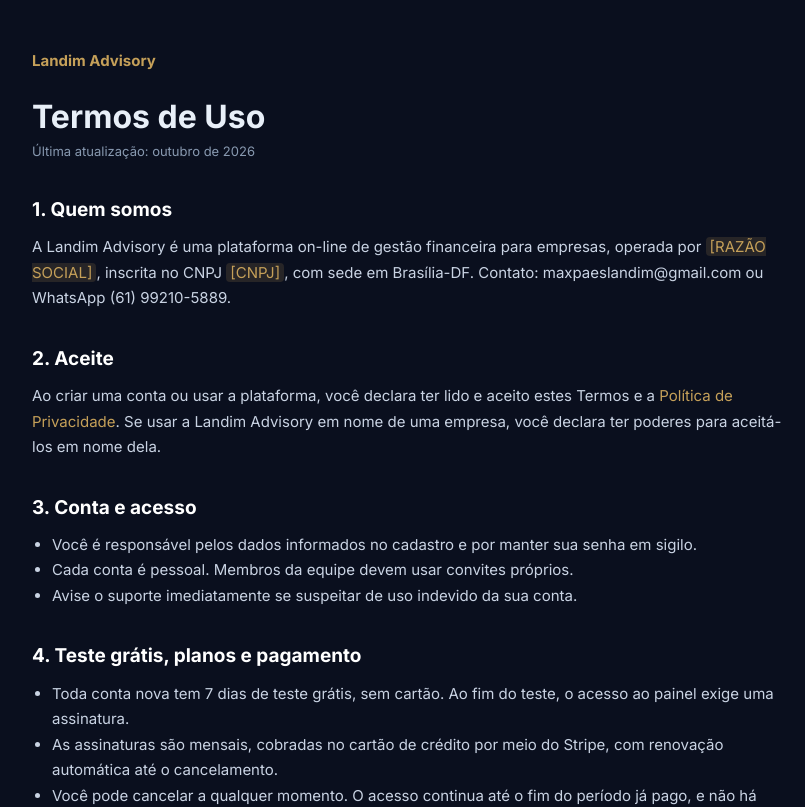
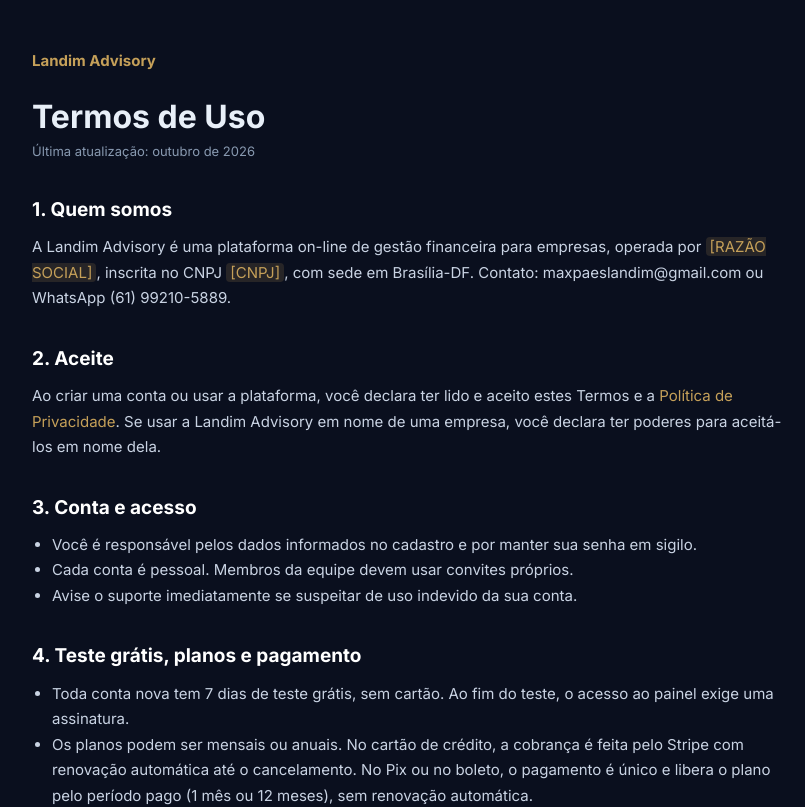
Before and after one commit to maxlandim/max-cfo-saas, a Next.js app: page /termos in a window 1280 px wide. Shown: the top 807 px of the page, without its empty margins (228-1033 px from the left). Built offline with nearby package versions, Linux system fonts and the light colour scheme; no server answers.

Commit message:
Termos e privacidade: Pix e boleto
Co-Authored-By: Claude Opus 5.5 <noreply@anthropic.com>
Claude-Session: https://claude.ai/code/session_01YGjR9AuxrENeTkig7jQnZE

```diff
--- a/src/app/privacidade/page.js
+++ b/src/app/privacidade/page.js
@@ -17,7 +17,7 @@ export default function PrivacidadePage() {
       <ul>
         <li>Cadastro: nome, e-mail, CPF ou CNPJ e senha (guardada de forma criptografada pelo Google Firebase).</li>
         <li>Uso do painel: os dados financeiros e cadastrais que você inserir ou importar (extratos OFX/CSV, planilhas, anexos).</li>
-        <li>Pagamento: o Stripe processa o cartão; nós recebemos só o status da assinatura, nunca o número completo do cartão.</li>
+        <li>Pagamento: o Stripe processa o cartão, o Pix e o boleto (inclusive o CPF ou CNPJ pedido no boleto); nós recebemos só o status do pagamento e da assinatura, nunca o número completo do cartão.</li>
         <li>Dados técnicos: registros de acesso, aparelho e navegador, para segurança e correção de erros.</li>
       </ul>
 
--- a/src/app/termos/page.js
+++ b/src/app/termos/page.js
@@ -21,7 +21,7 @@ export default function TermosPage() {
       <h2>4. Teste grátis, planos e pagamento</h2>
       <ul>
         <li>Toda conta nova tem 7 dias de teste grátis, sem cartão. Ao fim do teste, o acesso ao painel exige uma assinatura.</li>
-        <li>As assinaturas são mensais, cobradas no cartão de crédito por meio do Stripe, com renovação automática até o cancelamento.</li>
+        <li>Os planos podem ser mensais ou anuais. No cartão de crédito, a cobrança é feita pelo Stripe com renovação automática até o cancelamento. No Pix ou no boleto, o pagamento é único e libera o plano pelo período pago (1 mês ou 12 meses), sem renovação automática.</li>
         <li>Você pode cancelar a qualquer momento. O acesso continua até o fim do período já pago, e não há multa nem fidelidade.</li>
         <li>Na primeira contratação, você pode desistir em até 7 dias e receber o valor de volta (art. 49 do Código de Defesa do Consumidor).</li>
         <li>Os preços podem mudar. Avisaremos com pelo menos 30 dias de antecedência, e a mudança vale a partir da renovação seguinte.</li>
```
